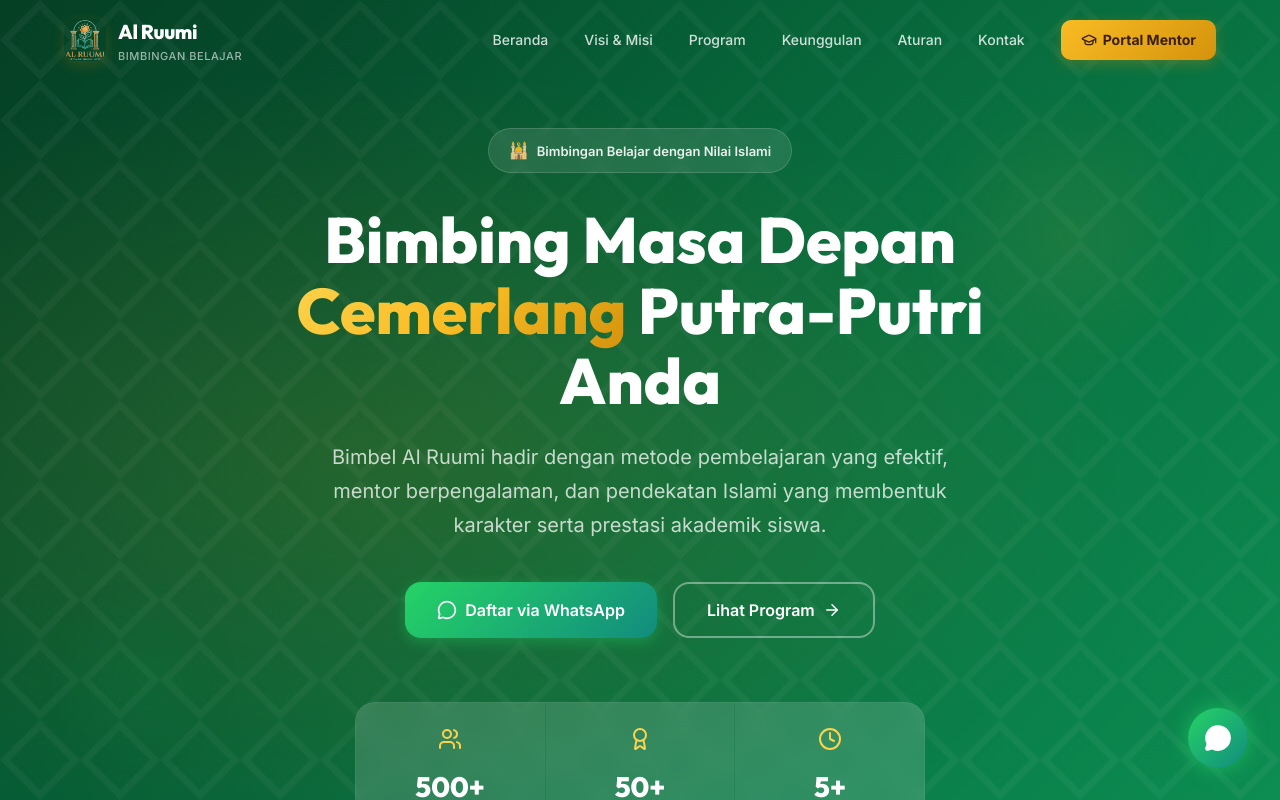
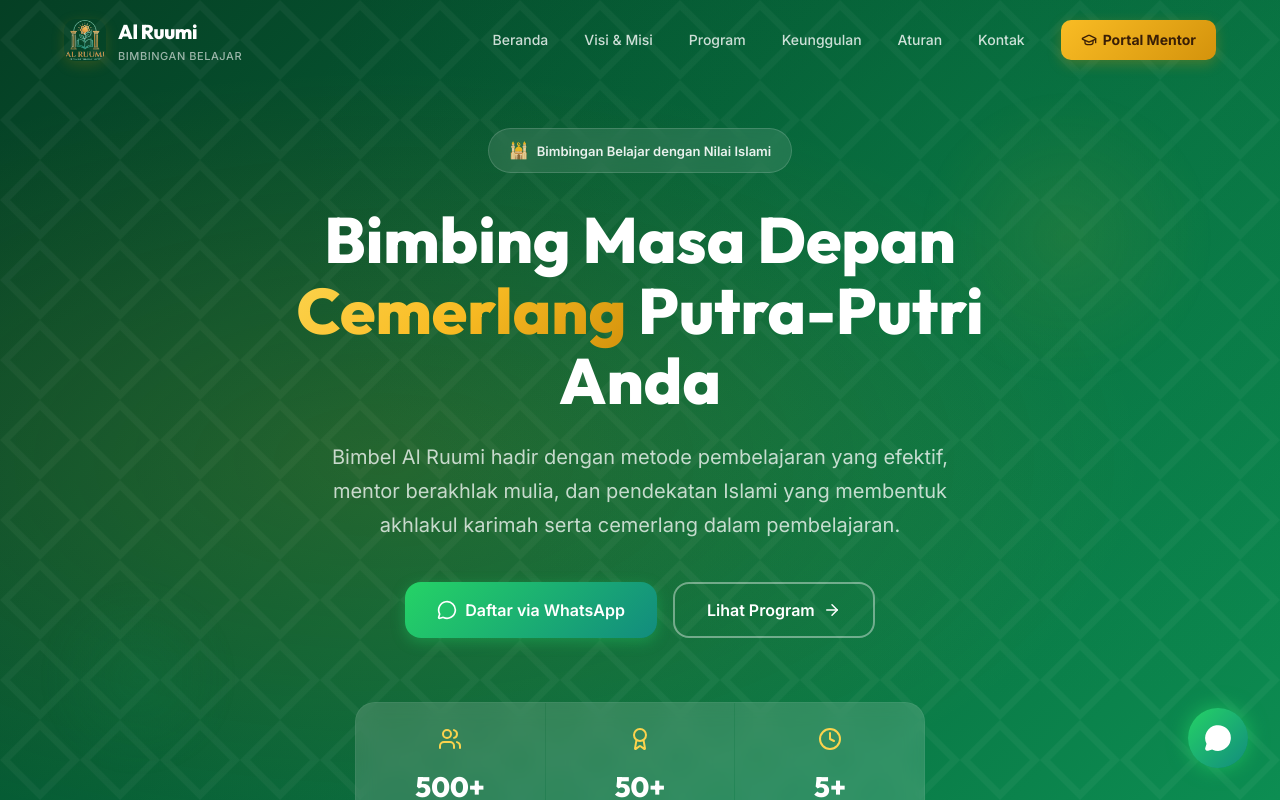
Before and after one commit to daffaalzurra7/bimbel-alruumi, a Next.js app: page / in a window 1280 px wide. Shown: the top 800 px of the page. Built offline with nearby package versions, Linux system fonts and the light colour scheme.

Commit message:
style: update WhatsApp number and hero section description

```diff
--- a/src/components/landing/FloatingWhatsApp.tsx
+++ b/src/components/landing/FloatingWhatsApp.tsx
@@ -3,7 +3,7 @@
 import { MessageCircle } from "lucide-react";
 
 export default function FloatingWhatsApp() {
-  const waNumber = process.env.NEXT_PUBLIC_WA_NUMBER || "6281234567890";
+  const waNumber = "6285640817894";
 
   return (
     <a
--- a/src/components/landing/HeroSection.tsx
+++ b/src/components/landing/HeroSection.tsx
@@ -9,7 +9,7 @@
 ];
 
 export default function HeroSection() {
-  const waNumber = process.env.NEXT_PUBLIC_WA_NUMBER || "6281234567890";
+  const waNumber = "6285640817894";
 
   return (
     <section
@@ -133,8 +133,8 @@
           }}
         >
           Bimbel Al Ruumi hadir dengan metode pembelajaran yang efektif,
-          mentor berpengalaman, dan pendekatan Islami yang membentuk karakter
-          serta prestasi akademik siswa.
+          mentor berakhlak mulia, dan pendekatan Islami yang membentuk akhlakul karimah
+          serta cemerlang dalam pembelajaran.
         </p>
 
         {/* CTA Buttons */}
```
